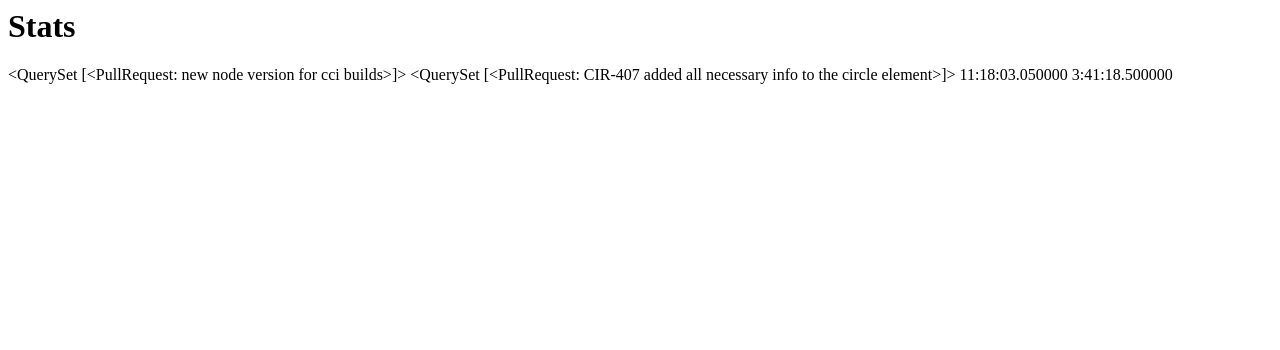
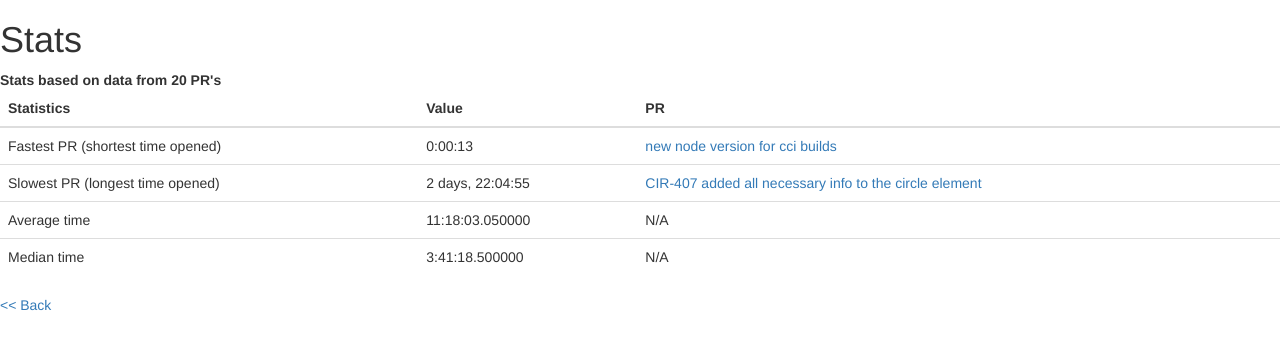
Before and after one commit to vafliik/github_stats, a Django app: page /pr_stats/statistics in a window 1280 px wide. Shown: the top 350 px of the page. Run offline with Django 3.2, Linux system fonts and the light colour scheme; data comes from the database, SQL or seed files in the repository; both versions use the stored data as it was after the commit; some libraries are stand-ins or nearby versions.

Commit message:
Stats skin

```diff
--- /dev/null
+++ b/pr_stats/templates/base.html
@@ -0,0 +1,19 @@
+<!DOCTYPE html>
+<html lang="en">
+<head>
+    <link rel="stylesheet" href="style.css" />
+    <link rel="stylesheet" href="https://maxcdn.bootstrapcdn.com/bootstrap/3.3.7/css/bootstrap.min.css" integrity="sha384-BVYiiSIFeK1dGmJRAkycuHAHRg32OmUcww7on3RYdg4Va+PmSTsz/K68vbdEjh4u" crossorigin="anonymous">
+    <link href="https://cdn.datatables.net/plug-ins/1.10.7/integration/bootstrap/3/dataTables.bootstrap.css" rel="stylesheet" />
+    <script src="https://ajax.googleapis.com/ajax/libs/jquery/1.11.1/jquery.min.js"></script>
+    <script src="https://cdn.datatables.net/1.10.7/js/jquery.dataTables.min.js"></script>
+    <script src="https://cdn.datatables.net/plug-ins/1.10.7/integration/bootstrap/3/dataTables.bootstrap.js"></script>
+    <title>{% block title %}{% endblock %} | PR Stats</title>
+</head>
+
+<body>
+
+<div id="content">
+    {% block content %}{% endblock %}
+</div>
+</body>
+</html>
--- a/pr_stats/templates/pr_stats/statisticts.html
+++ b/pr_stats/templates/pr_stats/statisticts.html
@@ -1,6 +1,43 @@
-<h1>Stats</h1>
+{% extends "base.html" %}
+{% block content %}
 
-{{ fastest_pr }}
-{{ slowest_pr }}
-{{ average_time }}
-{{ median_time }}
+<h1>{% block title %}Stats{% endblock %}</h1>
+
+<b>Stats based on data from {{ pulls.count }} PR's</b>
+
+<table class="table">
+    <thead>
+    <tr>
+        <th>Statistics</th>
+        <th>Value</th>
+        <th>PR</th>
+    </tr>
+    </thead>
+
+    <tbody>
+    <tr class="">
+        <td>Fastest PR (shortest time opened)</td>
+        <td>{{ fastest_pr.time_open }}</td>
+        <td><a href="{% url 'pr_stats:detail' fastest_pr.number %}">{{ fastest_pr.title }}</a></td>
+    </tr>
+    <tr class="">
+        <td>Slowest PR (longest time opened)</td>
+        <td>{{ slowest_pr.time_open }}</td>
+        <td><a href="{% url 'pr_stats:detail' slowest_pr.number %}">{{ slowest_pr.title }}</a></td>
+    </tr>
+    <tr class="">
+        <td>Average time</td>
+        <td>{{ average_time }}</td>
+        <td>N/A</td>
+    </tr>
+    <tr class="">
+        <td>Median time</td>
+        <td>{{ median_time }}</td>
+        <td>N/A</td>
+    </tr>
+    </tbody>
+</table>
+
+<p><a href="{% url 'pr_stats:index' %}">&lt;&lt; Back</a></p>
+
+{% endblock %}
--- a/pr_stats/views.py
+++ b/pr_stats/views.py
@@ -40,14 +40,17 @@ def detail(request, pr_number):
 
 
 def statistics(request):
+    state = request.GET.get('state', None)
     pulls = PullRequest.objects.filter(state='closed')
     fastest_pr = pulls.order_by('closed_after_sec')[:1]
     slowest_pr = pulls.order_by('-closed_after_sec')[:1]
     average_time = pulls.aggregate(Avg('closed_after_sec'))['closed_after_sec__avg']
     median_time = median_value(pulls, 'closed_after_sec')
     context = {
-        'fastest_pr': fastest_pr,
-        'slowest_pr': slowest_pr,
+        'argument': state,
+        'pulls': pulls,
+        'fastest_pr': fastest_pr[0],
+        'slowest_pr': slowest_pr[0],
         'average_time': timedelta(seconds=average_time),
         'median_time': timedelta(seconds=median_time)
     }
```
Also changed, not shown: pr_stats/templates/pr_stats/detail.html (+8 -2 lines), pr_stats/templates/pr_stats/index.html (+8 -8 lines), db.sqlite3.
